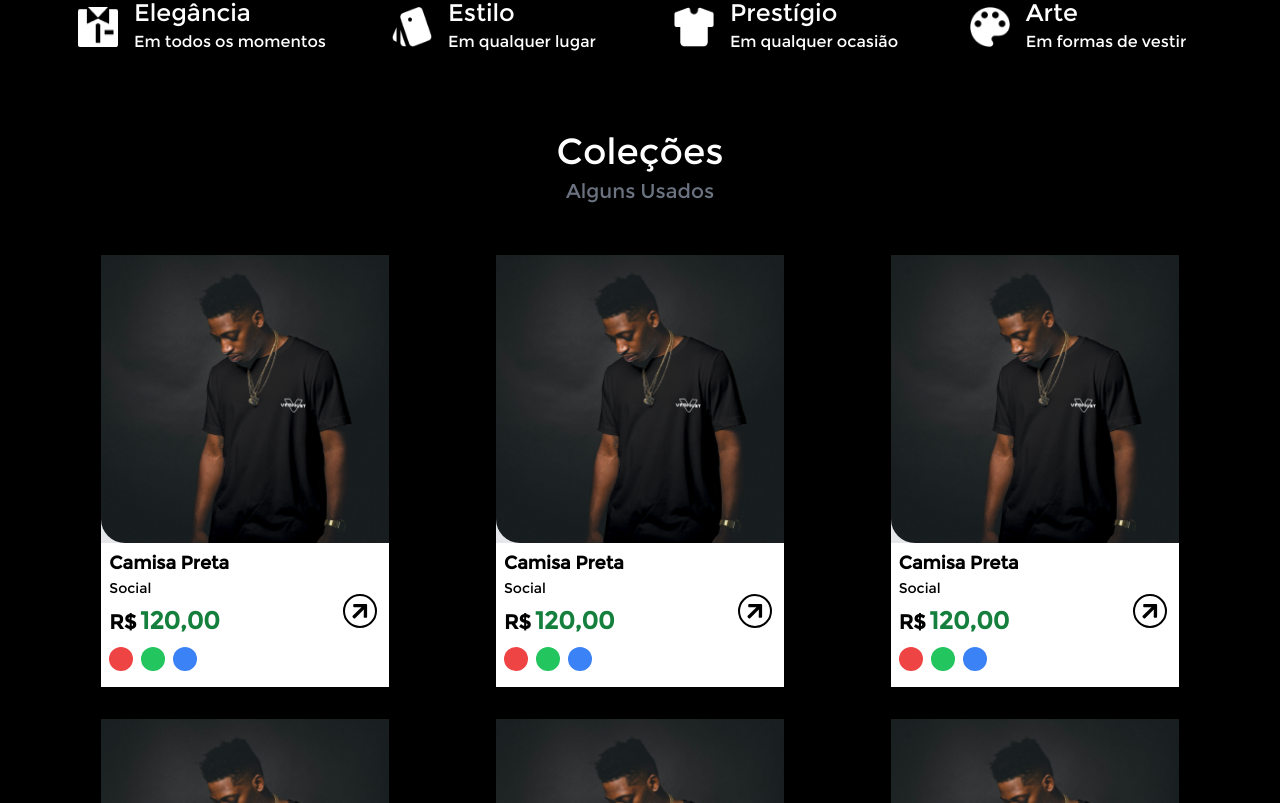
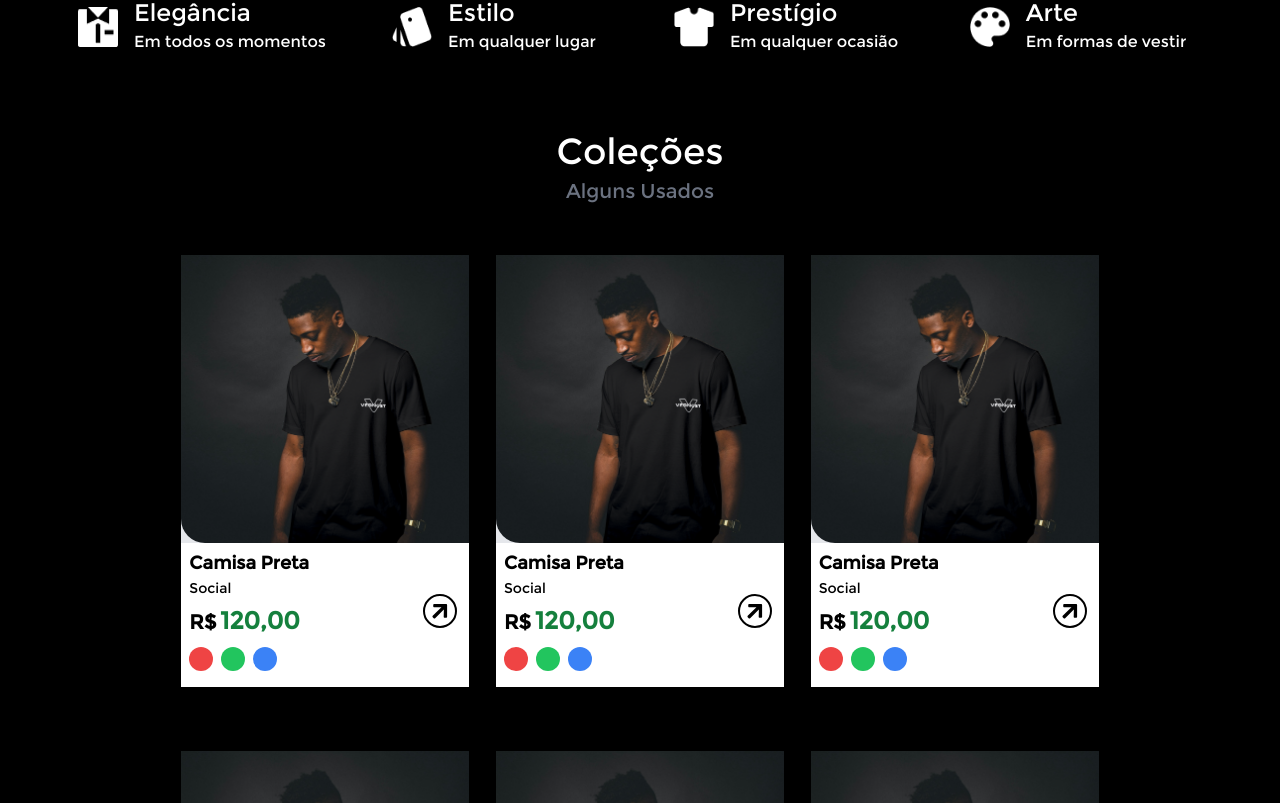
Before and after one commit to Rafaelk26/Vernost, a React (Vite) app: page / in a window 1280 px wide. Shown: the part 997-1800 px from the top of the page. Built offline with nearby package versions, Linux system fonts and the light colour scheme.

Commit message:
responsive problems page home done

```diff
--- a/src/components/pages/Home/Collections/index.tsx
+++ b/src/components/pages/Home/Collections/index.tsx
@@ -3,7 +3,8 @@ import { ClothingItem } from '../../../Clothes';
 export function Collection() {
     return (
         <>
-            <div className="w-full p-2 flex flex-col justify-center mt-2 items-center">
+            <div className="w-full p-2 mt-2 mx-auto
+            md:max-w-4xl">
                 <div className="text-center">
                     <h1 className="text-4xl Ky">Coleções</h1>
                     <p className="text-xl Ky text-center mt-1 text-gray-500">Alguns Usados</p>
@@ -14,7 +15,7 @@ export function Collection() {
                 md:max-w-6xl md:mt-12">
                     <div className="w-full flex justify-center items-center flex-col gap-16
                     sm:grid-cols-2 sm:grid sm:gap-x-2 sm:justify-items-center
-                    md:flex-row md:grid md:gap-8 md:grid-cols-3">
+                    md:flex-row md:grid md:grid-cols-3 md:gap-x-16">
                         <ClothingItem />
                         <ClothingItem />
                         <ClothingItem />
```
